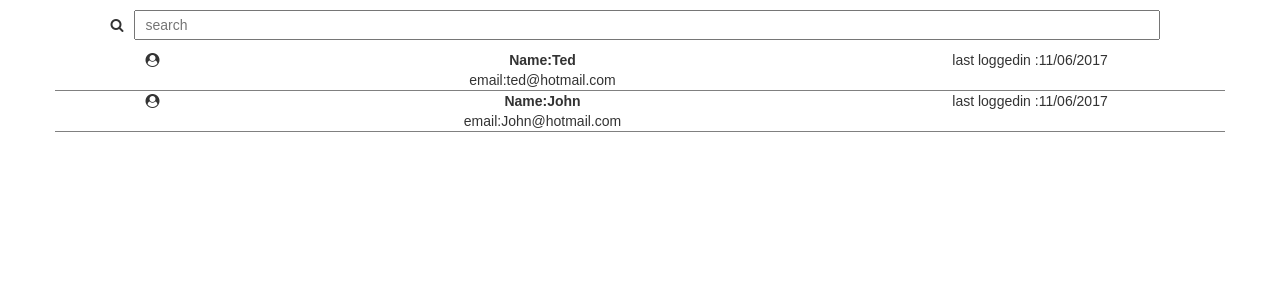
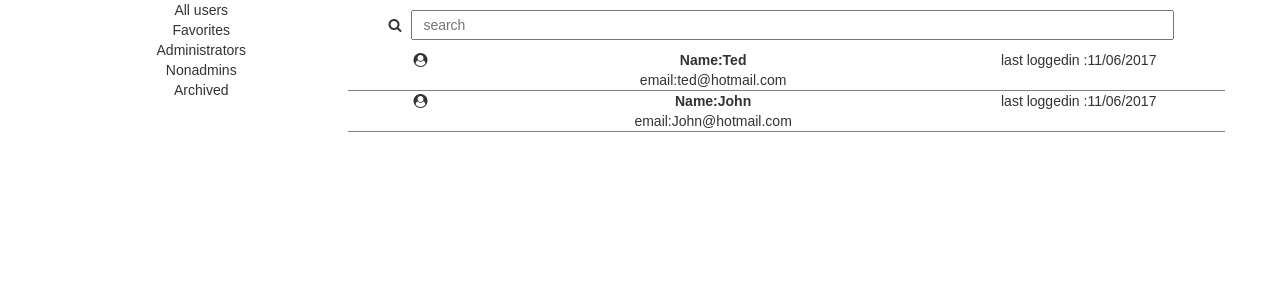
Before and after one commit to dimitri-a/search_test, a React (Create React App) app: page / in a window 1280 px wide. Shown: the top 300 px of the page. Built offline with nearby package versions, Linux system fonts and the light colour scheme.

Commit message:
new sidebar

```diff
--- a/src/components/Search.js
+++ b/src/components/Search.js
@@ -15,6 +15,7 @@ class Search extends Component {
 
     handleFilter = (event) => {
         //initialise with all data
+        if (event) {
             this.setState({ filteredData: this.state.data }, () => {
                 let filtered = this.state.filteredData;
                 if (this.state.search !== '') {
@@ -25,14 +26,24 @@ class Search extends Component {
                 }
                 this.setState({ filteredData: filtered });
             });
+        }
 
     }
 
     render = () => {
         console.log('this.state.filteredData=', this.state.filteredData);
         return (
+            <div className='row'>
+                <div className='col-md-3'>
+                    <div onClick=''>All users</div>
+                    <div>Favorites</div>
+                    <div>Administrators</div>
+                    <div>Nonadmins</div>
+                    <div>Archived</div>
+
+                </div>
+                <div className='size col-md-9'>
                     <div>
-                <div className='size'>
                         <i class="fa fa-search" aria-hidden="true"></i>
                         <input type="text" ref="search" placeholder='search' onChange={this.handleFilter} />
                     </div>
@@ -41,6 +52,7 @@ class Search extends Component {
                         <UserList data={this.state.filteredData}></UserList>
                     </div>
                 </div>
+            </div>
 
         );
     }
--- a/src/components/UserList.js
+++ b/src/components/UserList.js
@@ -25,6 +25,10 @@ export default class UserList extends Component {
                         <div className="col-md-4 hidden-xs">
                             last loggedin :{person.lastLoggedIn}
                         </div>
+
+
+
+
                         <div className='visible-xs'>
 
                             <div className='col-xs-2'>
```
Lines whose indentation alone changed are shown as unchanged.
